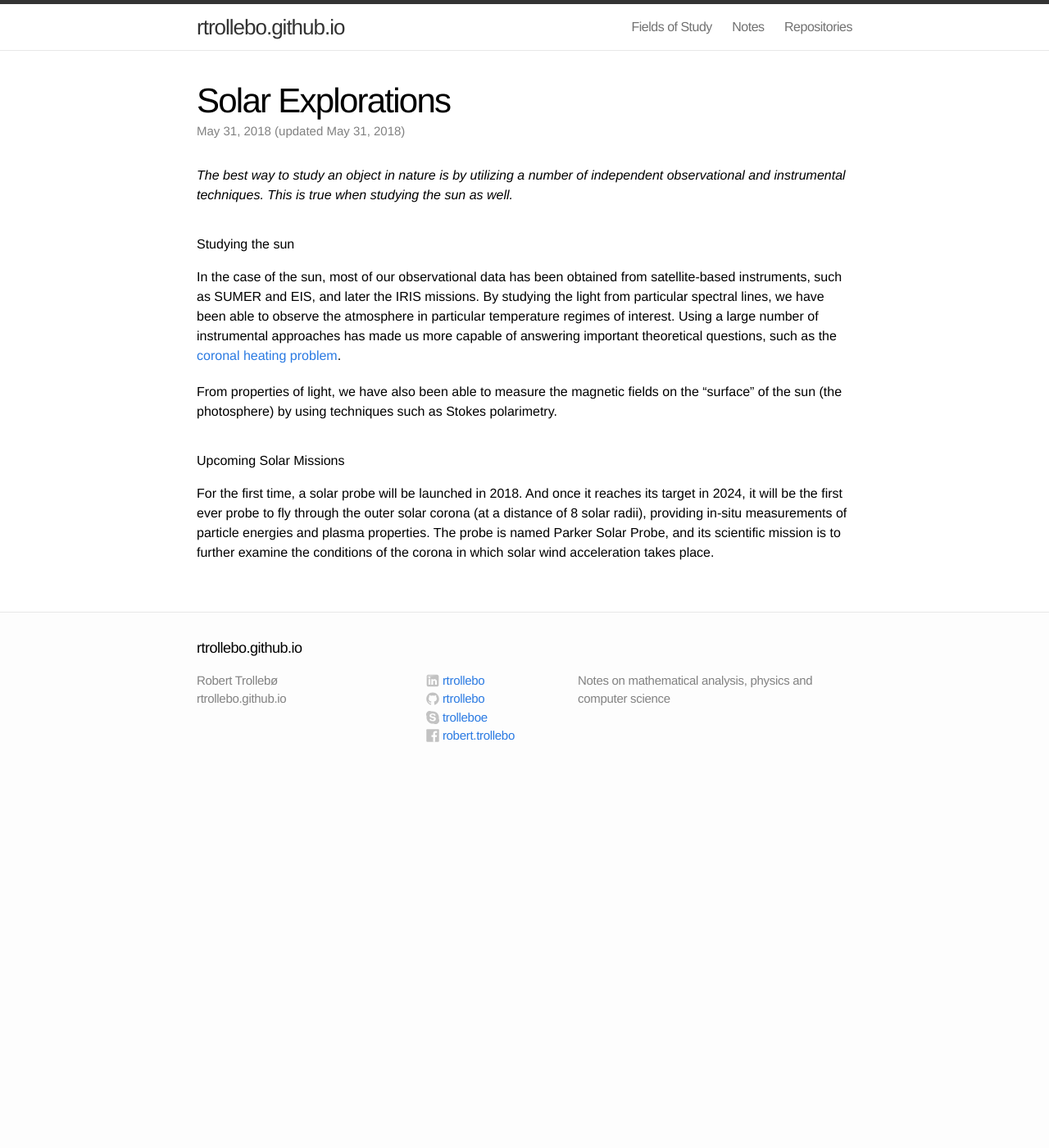
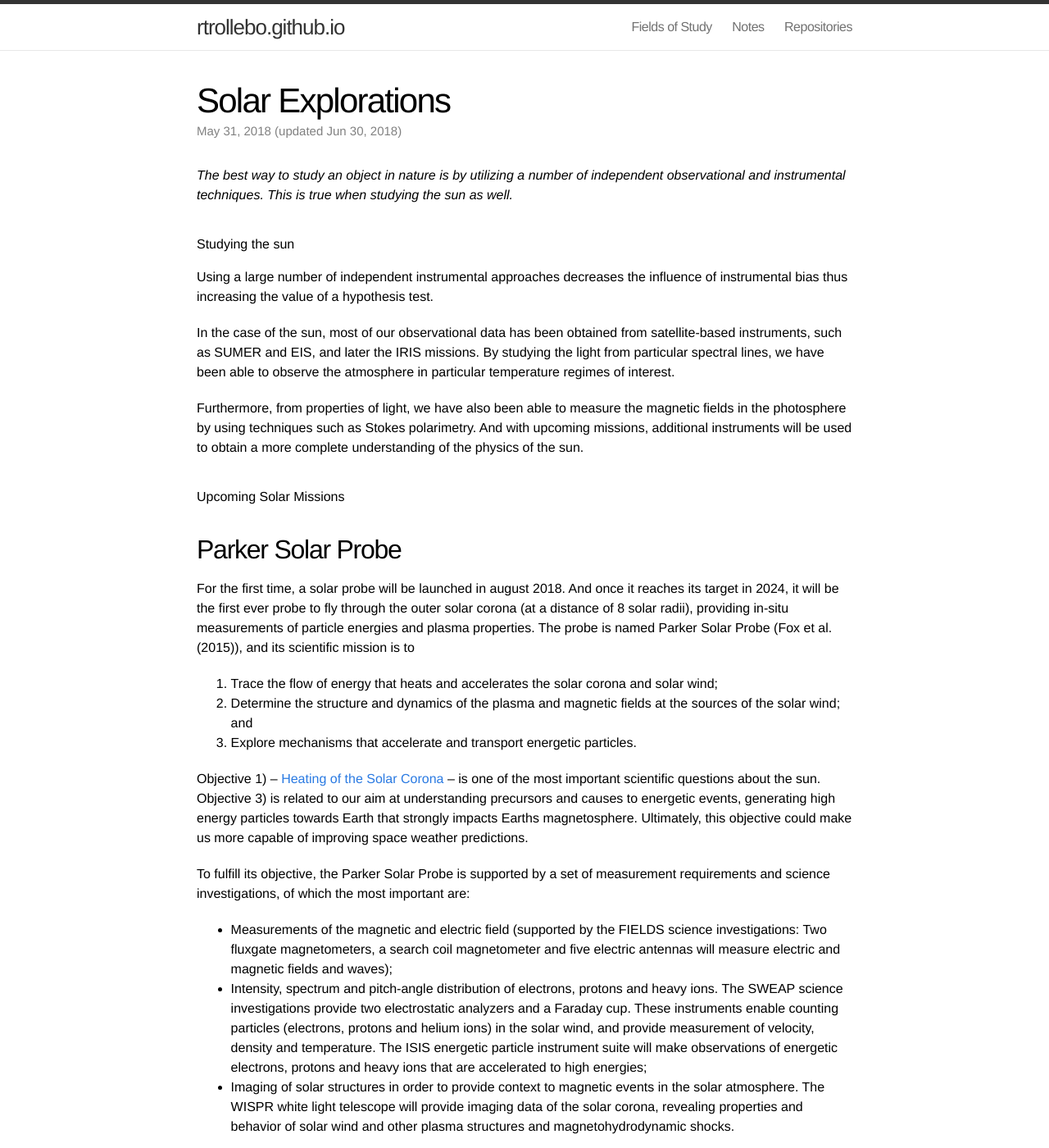
Before and after one commit to rtrollebo/rtrollebo.github.io, a Jekyll site: the page built from _posts/2018-05-31-exploring-the-sun.md, in a window 1280 px wide and 1400 px high. Shown: the whole window at 82% size. Built offline with Jekyll 4.4.1, drawn with Linux system fonts in a browser that asks for light colours.

Commit message:
rtrollebo.github.io-e2018-07
* Parker Solar Probe: objectives and instrumentations.

```diff
--- a/_posts/2018-05-31-exploring-the-sun.md
+++ b/_posts/2018-05-31-exploring-the-sun.md
@@ -2,7 +2,7 @@
 layout: post
 title: "Solar Explorations"
 date: 2018-05-31
-date_updated: 2018-05-31
+date_updated: 2018-06-30
 abst: "The best way to study an object in nature is by utilizing a number of independent observational and instrumental techniques. This is true when studying the sun as well."
 categories: solar-physics space-exploration
 
@@ -11,12 +11,31 @@ categories: solar-physics space-exploration
 
 # Studying the sun
 
-In the case of the sun, most of our observational data has been obtained from satellite-based instruments, such as SUMER and EIS, and later the IRIS missions. By studying the light from particular spectral lines, we have been able to observe the atmosphere in particular temperature regimes of interest. Using a large number of instrumental approaches has made us more capable of answering important theoretical questions, such as the [coronal heating problem](http://rtrollebo.github.io/notes/2018/03/18/heating-of-solar-corona/).
+Using a large number of independent instrumental approaches decreases the influence of instrumental bias thus increasing the value of a hypothesis test.
 
+In the case of the sun, most of our observational data has been obtained from satellite-based instruments, such as SUMER and EIS, and later the IRIS missions. By studying the light from particular spectral lines, we have been able to observe the atmosphere in particular temperature regimes of interest.
 
-From properties of light, we have also been able to measure the magnetic fields on the "surface" of the sun (the photosphere) by using techniques such as Stokes polarimetry.
+Furthermore, from properties of light, we have also been able to measure the magnetic fields in the photosphere by using techniques such as Stokes polarimetry. And with upcoming missions, additional instruments will be used to obtain a more complete understanding of the physics of the sun.
 
 
 # Upcoming Solar Missions
 
-For the first time, a solar probe will be launched in 2018. And once it reaches its target in 2024, it will be the first ever probe to fly through the outer solar corona (at a distance of 8 solar radii), providing in-situ measurements of particle energies and plasma properties. The probe is named Parker Solar Probe, and its scientific mission is to further examine the conditions of the corona in which solar wind acceleration takes place.
+
+## Parker Solar Probe
+
+For the first time, a solar probe will be launched in august 2018. And once it reaches its target in 2024, it will be the first ever probe to fly through the outer solar corona (at a distance of 8 solar radii), providing in-situ measurements of particle energies and plasma properties. The probe is named Parker Solar Probe (Fox et al. (2015)), and its scientific mission is to
+
+1. Trace the flow of energy that heats and accelerates the solar corona and solar wind;
+
+2. Determine the structure and dynamics of the plasma and magnetic fields at the sources of the solar wind; and
+
+3. Explore mechanisms that accelerate and transport energetic particles.
+
+Objective 1) -- [Heating of the Solar Corona]({% post_url 2018-03-18-heating-of-solar-corona %}) --  is one of the most important scientific questions about the sun. Objective 3) is related to our aim at understanding precursors and causes to energetic events, generating high energy particles towards Earth that strongly impacts Earths magnetosphere. Ultimately, this objective could make us more capable of improving space weather predictions.
+
+To fulfill its objective, the Parker Solar Probe is supported by a set of measurement requirements and science investigations, of which the most important are:
+
+* Measurements of the magnetic and electric field (supported by the FIELDS science investigations: Two fluxgate magnetometers, a search coil magnetometer and five electric antennas will measure electric and magnetic fields and waves);
+
+* Intensity, spectrum and pitch-angle distribution of electrons, protons and heavy ions. The SWEAP science investigations provide two electrostatic analyzers and a Faraday cup. These instruments enable counting particles (electrons, protons and helium ions) in the solar wind, and provide measurement of velocity, density and temperature. The ISIS energetic particle instrument suite will make observations of energetic electrons, protons and heavy ions that are accelerated to high energies;
+* Imaging of solar structures in order to provide context to magnetic events in the solar atmosphere. The WISPR white light telescope will provide imaging data of the solar corona, revealing properties and behavior of solar wind and other plasma structures and magnetohydrodynamic shocks.
```
